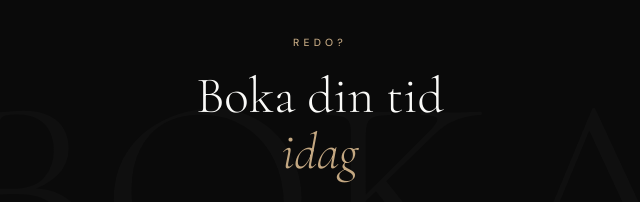
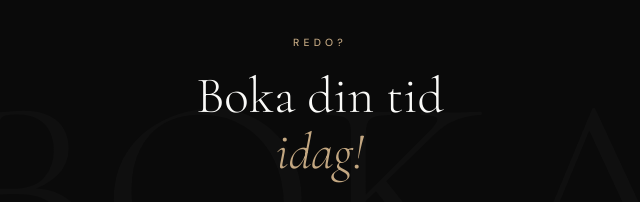
Before and after one commit to AntonJohansson16/Fris-rsalong-mall-1, a website: page index.html in a window 1280 px wide. Shown: the part 2900-3102 px from the top of the page, 320-960 px from the left. Drawn offline with nearby package versions, Linux system fonts and the light colour scheme.

Commit message:
Update index.html

```diff
--- a/index.html
+++ b/index.html
@@ -1037,7 +1037,7 @@
   <!-- BOKNING CTA -->
   <section id="bokning">
     <span class="section-label reveal">Redo?</span>
-    <h2 class="section-title reveal">Boka din tid<br><em>idag</em></h2>
+    <h2 class="section-title reveal">Boka din tid<br><em>idag!</em></h2>
     <p class="bokning-text reveal">
       Boka din tid idag och få professionell behandling av erfarna frisörer.
       Vi ser fram emot att välkomna dig till Atelier Strand.
```
